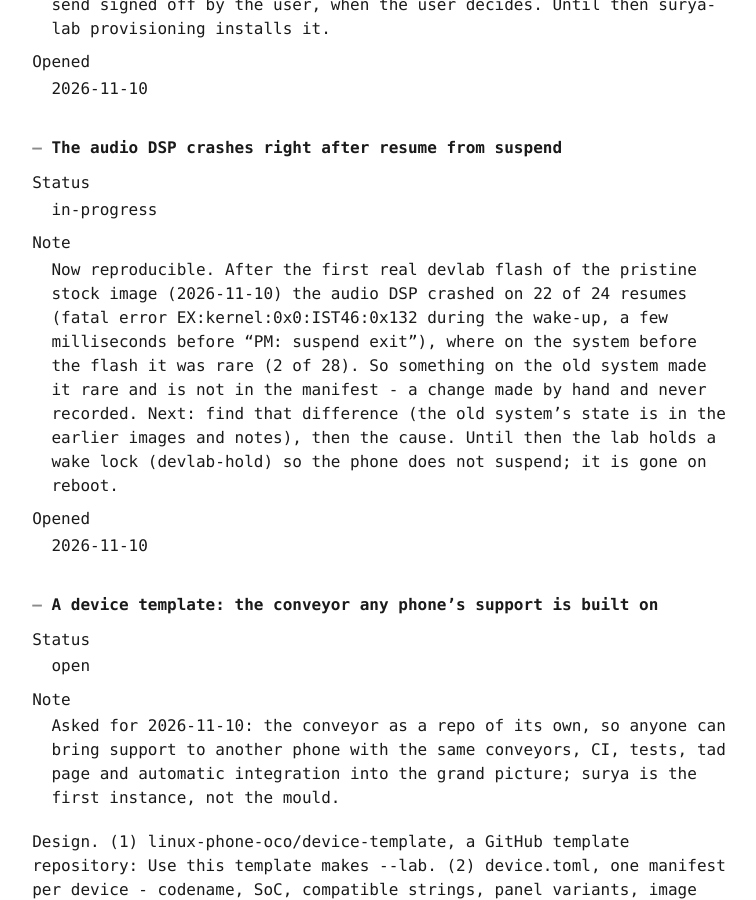
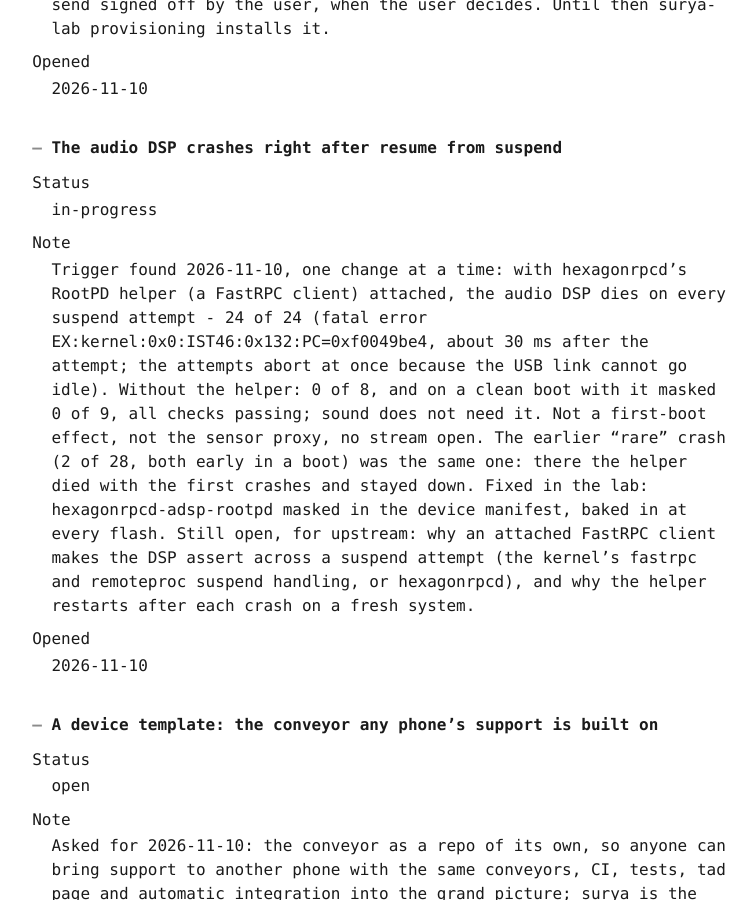
Before and after one commit to linux-phone-oco/docs, a Jekyll site: the page built from docs/backlog.md, in a window 1280 px wide and 900 px high, scrolled down 7428 px. Shown: the whole window, without its empty margins (261-1017 px from the left). Built offline with Jekyll 4.4.1, drawn with Linux system fonts in a browser that asks for light colours; our own code applies the rules of GitHub Pages for plain Markdown files; some of the changed text lies outside the part shown.

Commit message:
feat(data): the suspend crash's trigger found and fixed in the lab; the check corrected (#46)
Co-authored-by: lab-agent-session <agent@creation-guidelines>

```diff
--- a/docs/backlog.md
+++ b/docs/backlog.md
@@ -240,7 +240,7 @@ Status
 : in-progress
 
 Note
-: Now reproducible. After the first real devlab flash of the pristine stock image (2026-11-10) the audio DSP crashed on 22 of 24 resumes (fatal error EX:kernel:0x0:IST46:0x132 during the wake-up, a few milliseconds before "PM: suspend exit"), where on the system before the flash it was rare (2 of 28). So something on the old system made it rare and is not in the manifest - a change made by hand and never recorded. Next: find that difference (the old system's state is in the earlier images and notes), then the cause. Until then the lab holds a wake lock (devlab-hold) so the phone does not suspend; it is gone on reboot.
+: Trigger found 2026-11-10, one change at a time: with hexagonrpcd's RootPD helper (a FastRPC client) attached, the audio DSP dies on every suspend attempt - 24 of 24 (fatal error EX:kernel:0x0:IST46:0x132:PC=0xf0049be4, about 30 ms after the attempt; the attempts abort at once because the USB link cannot go idle). Without the helper: 0 of 8, and on a clean boot with it masked 0 of 9, all checks passing; sound does not need it. Not a first-boot effect, not the sensor proxy, no stream open. The earlier "rare" crash (2 of 28, both early in a boot) was the same one: there the helper died with the first crashes and stayed down. Fixed in the lab: hexagonrpcd-adsp-rootpd masked in the device manifest, baked in at every flash. Still open, for upstream: why an attached FastRPC client makes the DSP assert across a suspend attempt (the kernel's fastrpc and remoteproc suspend handling, or hexagonrpcd), and why the helper restarts after each crash on a fresh system.
 
 Opened
 : 2026-11-10
@@ -278,10 +278,10 @@ Opened
 ### The check counts crashes on resume wrongly
 
 Status
-: open
+: done
 
 Note
-: adsp-stable reported "0 right after a resume" when 22 of 24 resumes had crashed: the crash is logged just before the "PM: suspend exit" line, and the check only looks after it. It should count a crash between "suspend entry" and two seconds after "suspend exit".
+: The check's pattern used \| in sed, which the phone's BusyBox sed does not have: it matched nothing and always counted 0. Rewritten in awk alone - a crash between "suspend entry" and two seconds after "suspend exit" - and checked against a boot that had 24.
 
 Opened
 : 2026-11-10
```
Also changed, not shown: data/backlog.json (+2 -2 lines).
